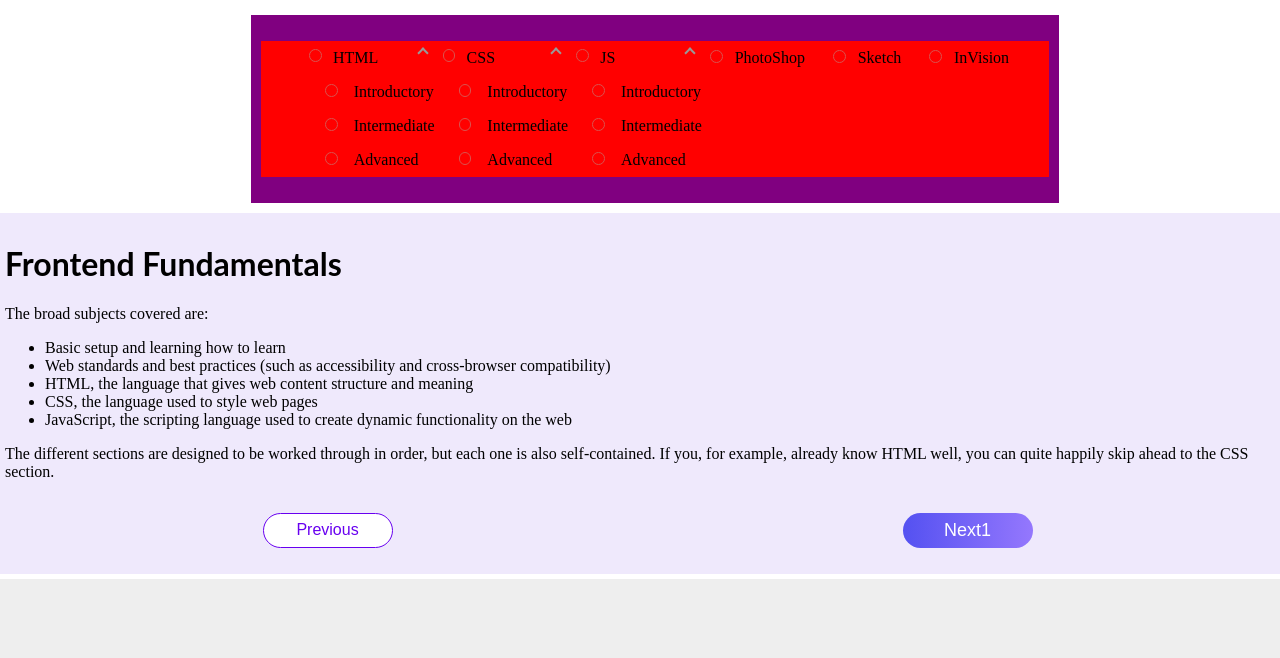
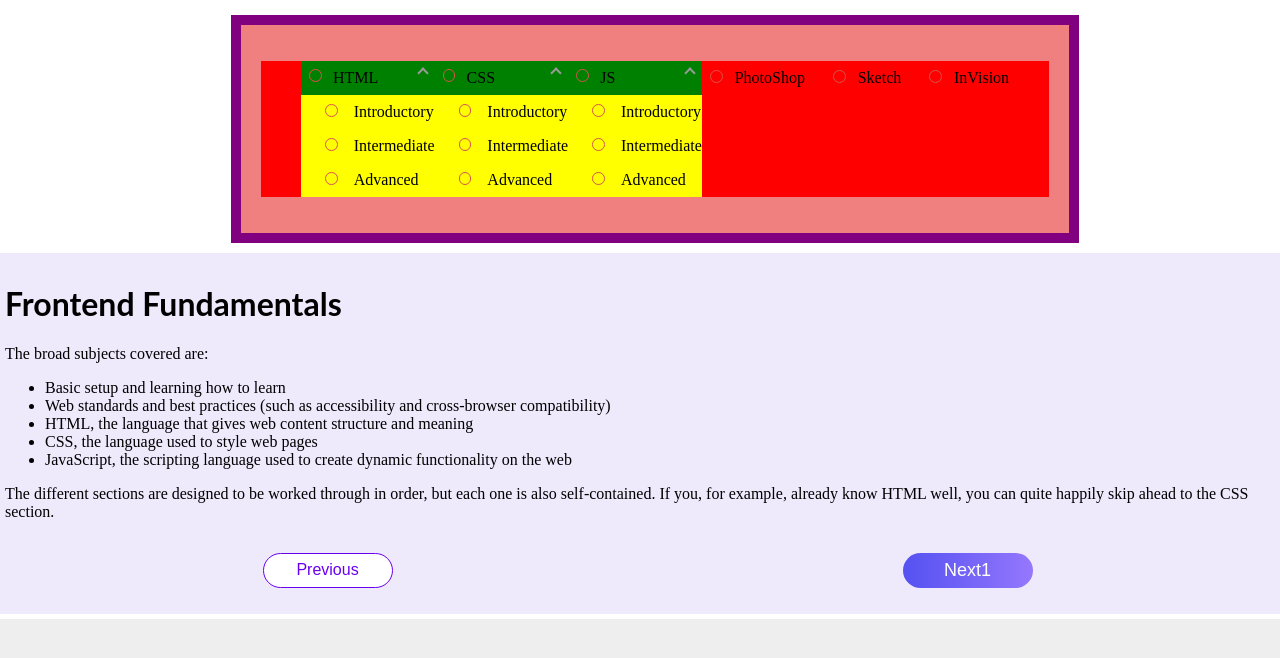
Before and after one commit to oscarmauriciogiraldo/nested-step-progress-bar-8nnyh4, an Angular app: page /start in a window 1280 px wide. Shown: the top 658 px of the page. Built offline with nearby package versions, Linux system fonts and the light colour scheme.

Commit message:
2 files modified

```diff
--- a/src/app/step-progress-bar/step-progress-bar.component.html
+++ b/src/app/step-progress-bar/step-progress-bar.component.html
@@ -1,29 +1,46 @@
 <div class="container-progress-bar">
-
+  <div class="progress-bar">
     <ul *ngIf="steps.length" class="wrapper">
-		<li *ngFor="let step of steps" [ngClass]="{'menu': step.children}">
-
+      <!-- ########### Container Menu Nested Step ########### -->
+      <li *ngFor="let step of steps" [ngClass]="{ menu: step.children }">
         <ng-container [ngSwitch]="step.state">
           <i *ngSwitchCase="'incomplete'" class="pei pei-ring"></i>
           <i *ngSwitchCase="'complete'" class="pei pei-check-mark-circle"></i>
           <i *ngSwitchCase="'current'" class="pei pei-circle"></i>
         </ng-container>
 
-			<span [ngClass]="{'menu-heading': step.children}" (click)="toggleMenu($event)">{{step.text}}</span>
-			<i [ngClass]="{'toggle-button': true, 'pei': true, 'pei-chevron-up': step.children}"></i>
+        <span
+          [ngClass]="{ 'menu-heading': step.children }"
+          (click)="toggleMenu($event)"
+          >{{ step.text }}</span
+        >
 
+        <i
+          [ngClass]="{
+            'toggle-button': true,
+            pei: true,
+            'pei-chevron-up': step.children
+          }"
+        ></i>
+
+        <!-- ####### NESTED STEP ######## -->
         <ul *ngIf="step.children">
-				<li *ngFor="let step2 of step.children" [ngClass]="{'menu-item': step.children}">
+          <li
+            *ngFor="let step2 of step.children"
+            [ngClass]="{ 'menu-item': step.children }"
+          >
             <ng-container [ngSwitch]="step2.state">
               <i *ngSwitchCase="'incomplete'" class="pei pei-ring"></i>
-						<i *ngSwitchCase="'complete'" class="pei pei-check-mark-circle"></i>
+              <i
+                *ngSwitchCase="'complete'"
+                class="pei pei-check-mark-circle"
+              ></i>
               <i *ngSwitchCase="'current'" class="pei pei-circle"></i>
             </ng-container>
-					<span>{{step2.text}}</span>
+            <span>{{ step2.text }}</span>
           </li>
         </ul>
-
       </li>
     </ul>
-
   </div>
+</div>
--- a/src/app/step-progress-bar/step-progress-bar.component.scss
+++ b/src/app/step-progress-bar/step-progress-bar.component.scss
@@ -5,6 +5,14 @@
   align-items: center;
   padding: 10px;
   background: purple;
+  .progress-bar {
+    display: flex;
+    width: 100%;
+    justify-content: center;
+    align-items: center;
+    max-width: 1200px;
+    padding: 20px;
+    background: lightcoral;
     .wrapper {
       /* box-sizing: border-box;
       width: max-content;
@@ -17,25 +25,11 @@
       list-style: none;
       box-sizing: border-box;
       background: red;
-
-    ul {
-      list-style: none;
-      padding-left: 1.5rem;
-    }
-
-    li {
-      font-size: 0.8rem;
-      padding: 0.5rem 0;
-    }
-
-    span {
-      font-size: 1rem;
-    }
-
       .menu {
         position: relative;
         padding-top: 0;
         padding-bottom: 0;
+        background: green;
 
         &.collapsed > ul {
           display: none;
@@ -72,6 +66,22 @@
           position: absolute;
           top: 0.5rem;
           right: 0.5rem;
+        }
+      }
+
+      ul {
+        list-style: none;
+        padding-left: 1.5rem;
+        background: yellow;
+      }
+
+      li {
+        font-size: 0.8rem;
+        padding: 0.5rem 0;
+      }
+
+      span {
+        font-size: 1rem;
       }
     }
   }
```
Lines whose indentation alone changed are shown as unchanged.
